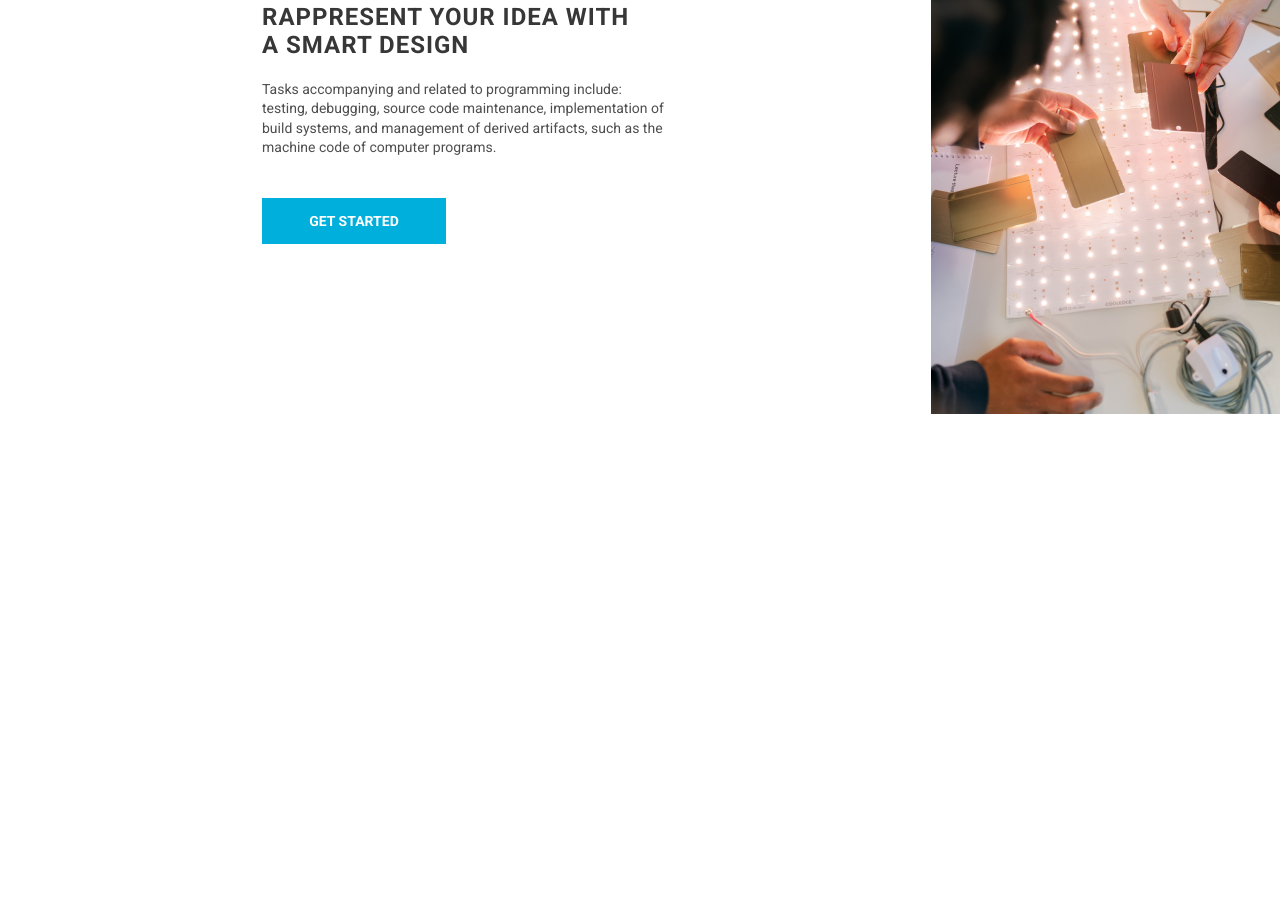
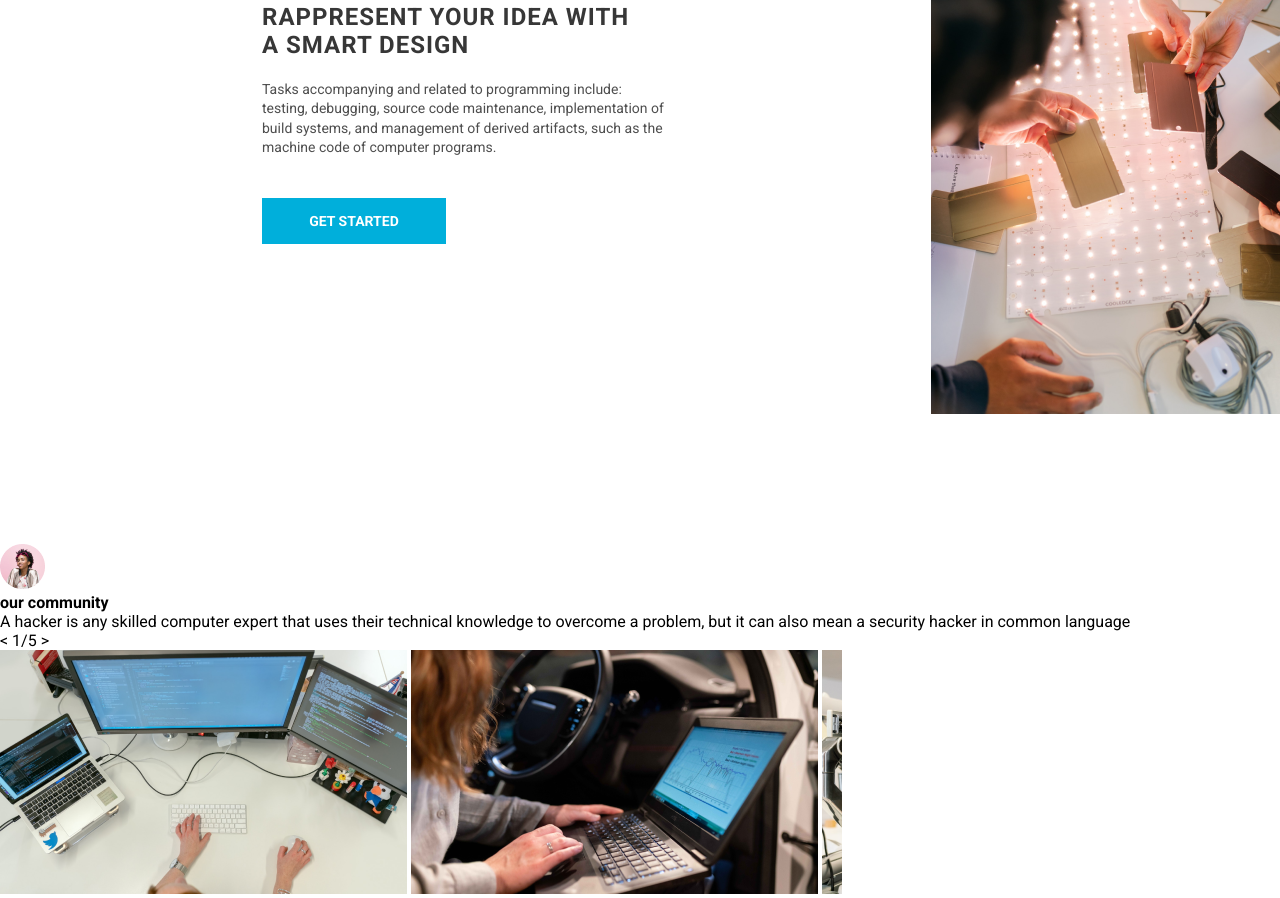
Before and after one commit to ekagharibashvili/RS-Task-WebDev, a plain HTML site: page index.html in a window 1280 px wide. Shown: the part 1086-1984 px from the top of the page. Before the commit the page ends 1630 px from the top, so only its background shows below. Drawn offline with Linux system fonts and the light colour scheme.

Commit message:
upload communiti section

```diff
--- a/index.html
+++ b/index.html
@@ -75,5 +75,28 @@
     </section>
 
     <!--end of section two-->
+
+    <!-- start of section three-->
+    <section class="section-3">
+        <div class="our-community">
+            <img src="/assets/images/userpic.png" alt="User's picture">
+            <h4 class="community-heading">
+                our community
+            </h4>
+            <p class="community-paragraph">
+                A hacker is any skilled computer
+                expert that uses their technical knowledge to overcome a problem,
+                but it can also mean a security hacker in common language
+            </p>
+        </div>
+
+        <div class="gallery">
+            <div class="arrows"><span><</span> 1/5 <span>></span></1></div>
+            <img src="/assets/images/Rectangle1.png" alt="Computer">
+            <img src="/assets/images/Rectangle2.png" alt="Developer">
+            <img src="/assets/images/Rectangle3.png" alt="Programming">
+        </div>
+    </section>
+    <!--end of section three-->
 </body>
 </html>
```
Also changed, not shown: assets/images/Rectangle1.png (added), assets/images/Rectangle2.png (added), assets/images/Rectangle3.png (added), assets/images/userpic.png (added).
